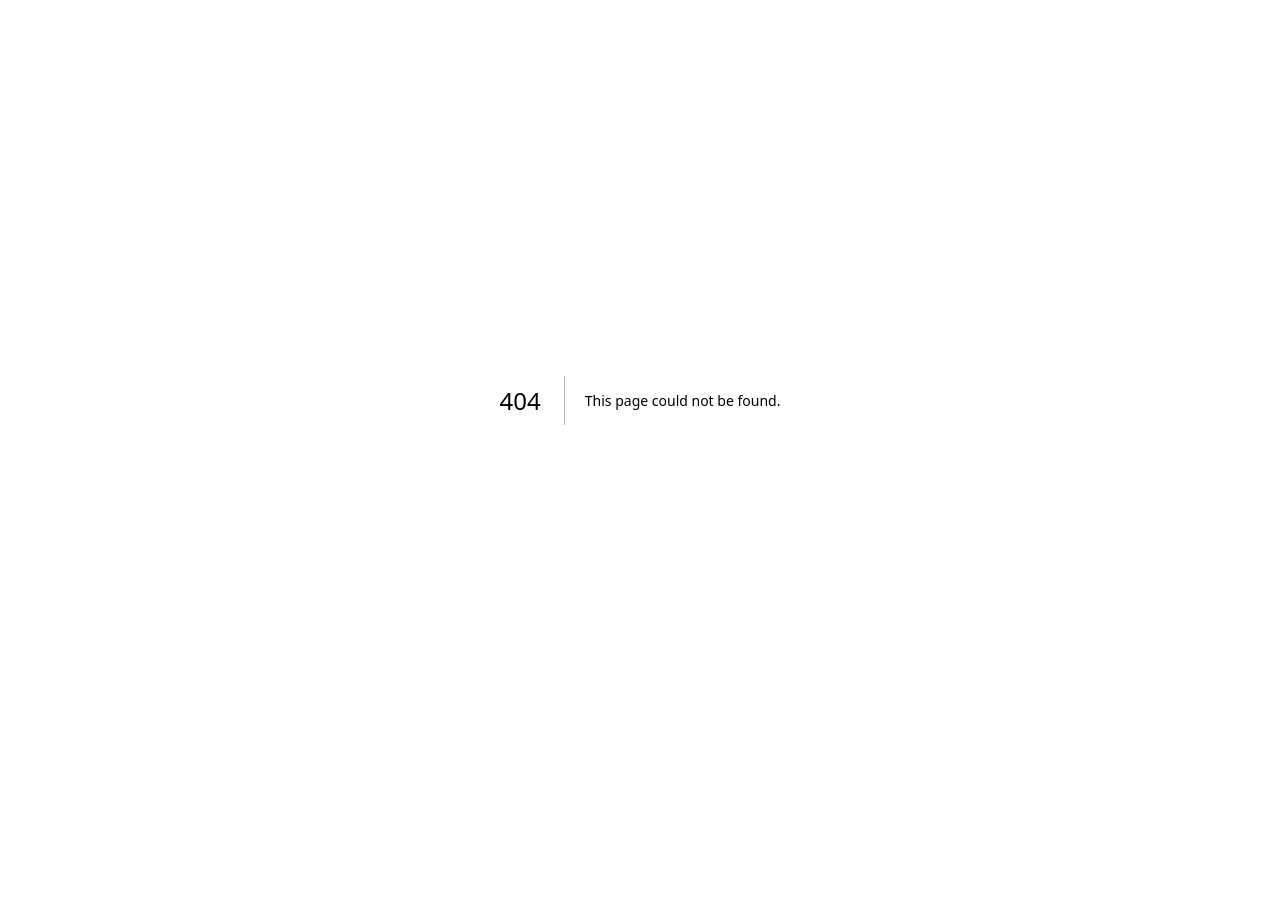
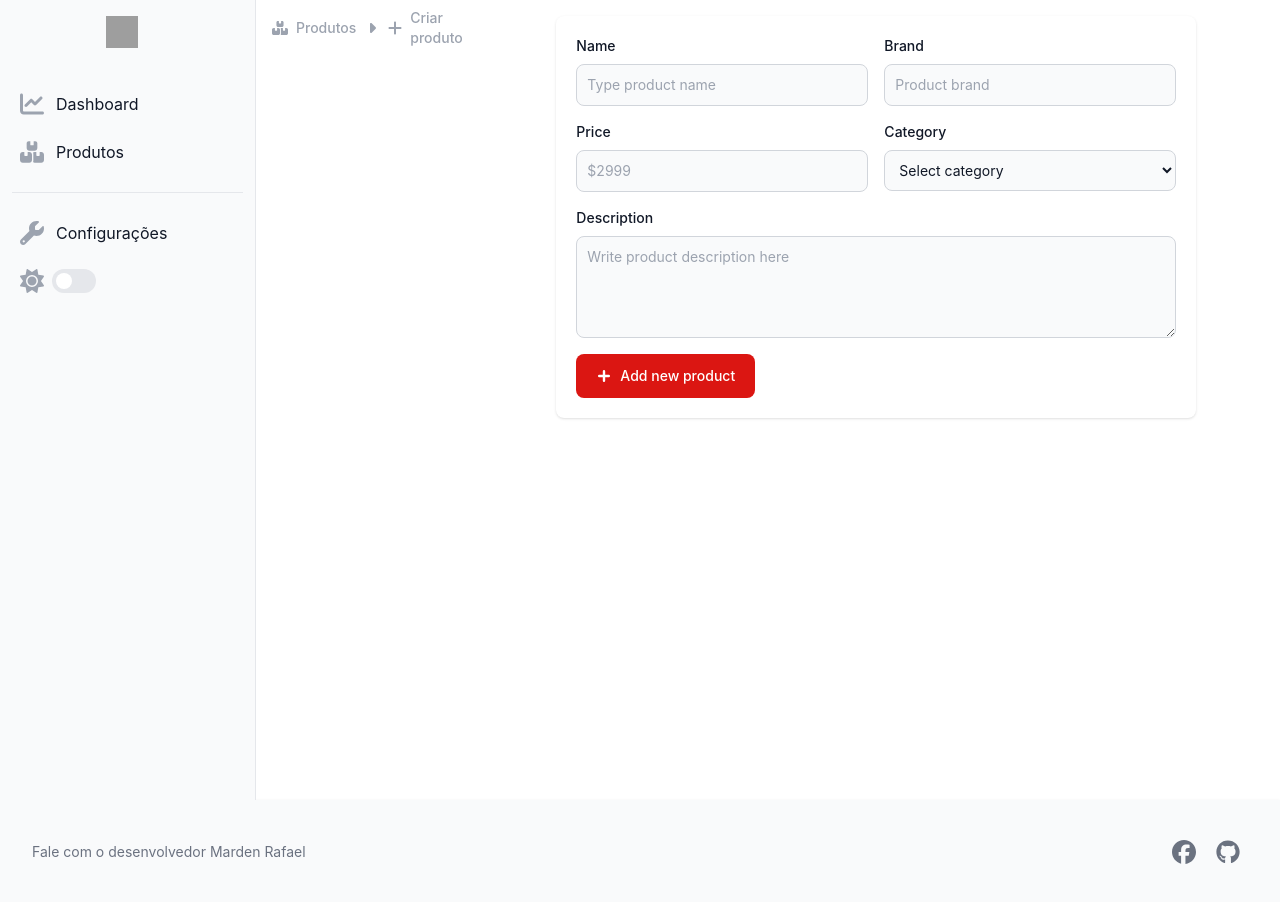
Before and after one commit to mardenrafael/next-ecommerce, a Next.js app: page /admin/products/createProduct in a window 1280 px wide. Before the commit this address had no page. Before the commit the page ends 800 px from the top, so only its background shows below. Built offline with nearby package versions, Linux system fonts and the light colour scheme; grey boxes are pictures that could not be loaded.

Commit message:
feat: cria pagina create products

```diff
--- /dev/null
+++ b/src/pages/admin/products/createProduct/index.tsx
@@ -0,0 +1,142 @@
+import BreadScrumbs from "@/components/BreadScrumbs/BreadScrumbs";
+import Container from "@/components/Container/Container";
+import Footer from "@/components/Footer/Footer";
+import SideNav from "@/components/SideNav/SideNav";
+import { faBoxesStacked, faPlus } from "@fortawesome/free-solid-svg-icons";
+
+export default function CreateProduct(): JSX.Element {
+  return (
+    <>
+      <main className="flex">
+        <Container>
+          <SideNav logoUrl="https://flowbite.com/docs/images/logo.svg" />
+        </Container>
+
+        <nav className="h-fit ml-2">
+          <BreadScrumbs
+            scrumbs={[
+              {
+                title: "Produtos",
+                icon: faBoxesStacked,
+              },
+              {
+                title: "Criar produto",
+                icon: faPlus,
+              },
+            ]}
+          />
+        </nav>
+
+        <div className="flex justify-center items-center w-full md:inset-0 h-modal md:h-full">
+          <div className="relative p-4 w-full max-w-2xl h-full md:h-auto">
+            <div className="relative p-4 bg-white rounded-lg shadow dark:bg-gray-800 sm:p-5">
+              <form action="#">
+                <div className="grid gap-4 mb-4 sm:grid-cols-2">
+                  <div>
+                    <label
+                      htmlFor="name"
+                      className="block mb-2 text-sm font-medium text-gray-900 dark:text-white"
+                    >
+                      Name
+                    </label>
+                    <input
+                      type="text"
+                      name="name"
+                      id="name"
+                      className="bg-gray-50 border border-gray-300 text-gray-900 text-sm rounded-lg focus:ring-primary-600 focus:border-primary-600 block w-full p-2.5 dark:bg-gray-700 dark:border-gray-600 dark:placeholder-gray-400 dark:text-white dark:focus:ring-primary-500 dark:focus:border-primary-500"
+                      placeholder="Type product name"
+                      required
+                    />
+                  </div>
+                  <div>
+                    <label
+                      htmlFor="brand"
+                      className="block mb-2 text-sm font-medium text-gray-900 dark:text-white"
+                    >
+                      Brand
+                    </label>
+                    <input
+                      type="text"
+                      name="brand"
+                      id="brand"
+                      className="bg-gray-50 border border-gray-300 text-gray-900 text-sm rounded-lg focus:ring-primary-600 focus:border-primary-600 block w-full p-2.5 dark:bg-gray-700 dark:border-gray-600 dark:placeholder-gray-400 dark:text-white dark:focus:ring-primary-500 dark:focus:border-primary-500"
+                      placeholder="Product brand"
+                      required
+                    />
+                  </div>
+                  <div>
+                    <label
+                      htmlFor="price"
+                      className="block mb-2 text-sm font-medium text-gray-900 dark:text-white"
+                    >
+                      Price
+                    </label>
+                    <input
+                      type="number"
+                      name="price"
+                      id="price"
+                      className="bg-gray-50 border border-gray-300 text-gray-900 text-sm rounded-lg focus:ring-primary-600 focus:border-primary-600 block w-full p-2.5 dark:bg-gray-700 dark:border-gray-600 dark:placeholder-gray-400 dark:text-white dark:focus:ring-primary-500 dark:focus:border-primary-500"
+                      placeholder="$2999"
+                      required
+                    />
+                  </div>
+                  <div>
+                    <label
+                      htmlFor="category"
+                      className="block mb-2 text-sm font-medium text-gray-900 dark:text-white"
+                    >
+                      Category
+                    </label>
+                    <select
+                      id="category"
+                      className="bg-gray-50 border border-gray-300 text-gray-900 text-sm rounded-lg focus:ring-primary-500 focus:border-primary-500 block w-full p-2.5 dark:bg-gray-700 dark:border-gray-600 dark:placeholder-gray-400 dark:text-white dark:focus:ring-primary-500 dark:focus:border-primary-500"
+                    >
+                      <option selected>Select category</option>
+                      <option value="TV">TV/Monitors</option>
+                      <option value="PC">PC</option>
+                      <option value="GA">Gaming/Console</option>
+                      <option value="PH">Phones</option>
+                    </select>
+                  </div>
+                  <div className="sm:col-span-2">
+                    <label
+                      htmlFor="description"
+                      className="block mb-2 text-sm font-medium text-gray-900 dark:text-white"
+                    >
+                      Description
+                    </label>
+                    <textarea
+                      id="description"
+                      rows={4}
+                      className="block p-2.5 w-full text-sm text-gray-900 bg-gray-50 rounded-lg border border-gray-300 focus:ring-primary-500 focus:border-primary-500 dark:bg-gray-700 dark:border-gray-600 dark:placeholder-gray-400 dark:text-white dark:focus:ring-primary-500 dark:focus:border-primary-500"
+                      placeholder="Write product description here"
+                    ></textarea>
+                  </div>
+                </div>
+                <button
+                  type="submit"
+                  className="text-white inline-flex items-center bg-primary-700 hover:bg-primary-800 focus:ring-4 focus:outline-none focus:ring-primary-300 font-medium rounded-lg text-sm px-5 py-2.5 text-center dark:bg-primary-600 dark:hover:bg-primary-700 dark:focus:ring-primary-800"
+                >
+                  <svg
+                    className="mr-1 -ml-1 w-6 h-6"
+                    fill="currentColor"
+                    viewBox="0 0 20 20"
+                    xmlns="http://www.w3.org/2000/svg"
+                  >
+                    <path
+                      fill-rule="evenodd"
+                      d="M10 5a1 1 0 011 1v3h3a1 1 0 110 2h-3v3a1 1 0 11-2 0v-3H6a1 1 0 110-2h3V6a1 1 0 011-1z"
+                      clip-rule="evenodd"
+                    ></path>
+                  </svg>
+                  Add new product
+                </button>
+              </form>
+            </div>
+          </div>
+        </div>
+      </main>
+      <Footer />
+    </>
+  );
+}
```
